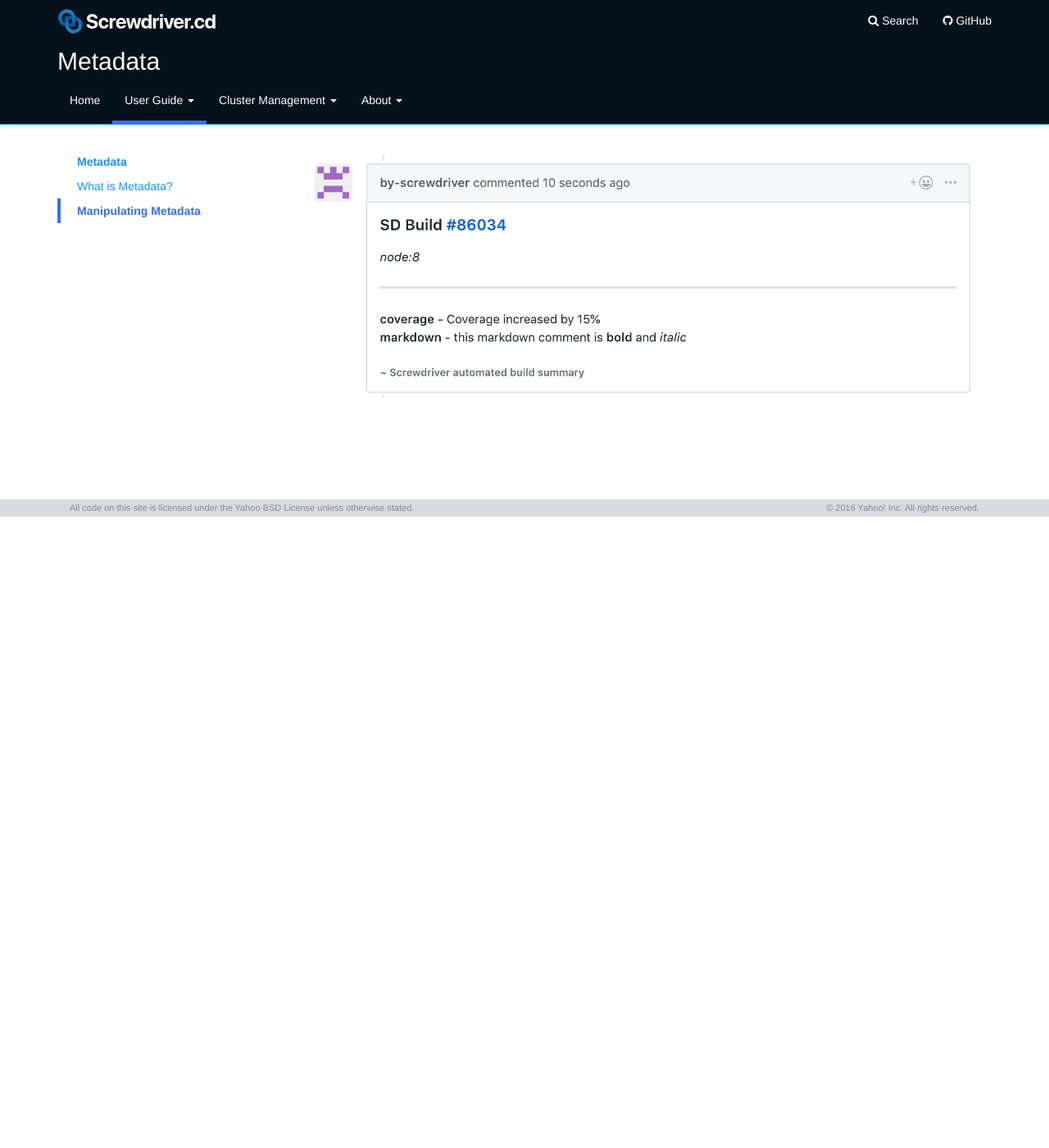
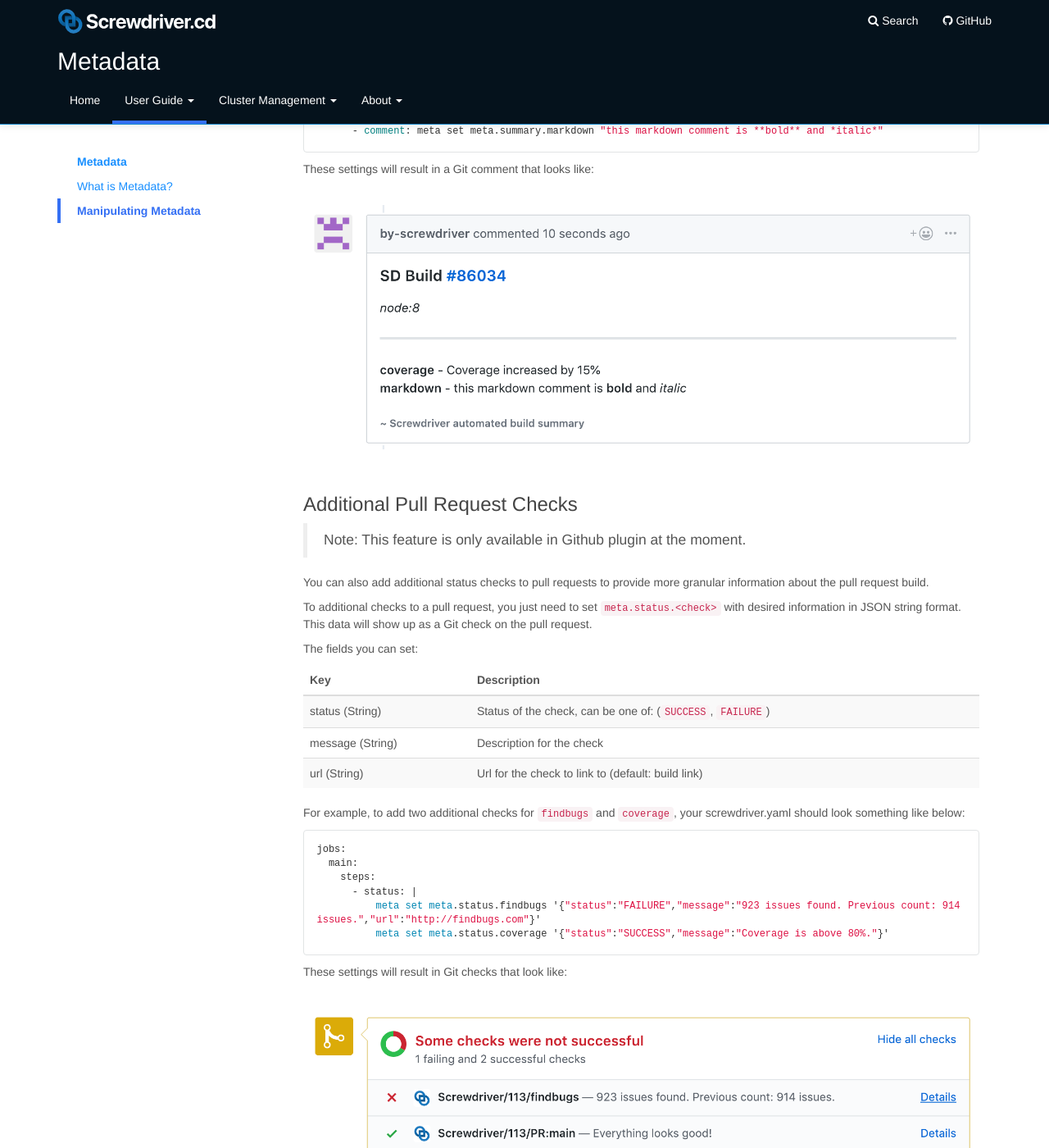
Before and after one commit to screwdriver-cd/guide, a Jekyll site: the page built from docs/user-guide/metadata.md, in a window 1280 px wide and 1400 px high, scrolled down 1524 px. Shown: the whole window at 82% size. Built offline with Jekyll 4.4.1, drawn with Linux system fonts in a browser that asks for light colours; before the commit the page ends 2154 px from its top, so only the background shows below that; some of the changed text lies outside the part shown.

Commit message:
feat(1440): Add docs for additional Git status checks (#267)

````diff
--- a/docs/user-guide/metadata.md
+++ b/docs/user-guide/metadata.md
@@ -64,6 +64,9 @@ Notes:
 - If the `--external` flag did not trigger the build, then meta will not be set.
 
 ### Pull Request Comments
+
+> Note: This feature is only available in Github plugin at the moment.
+
 You can write comments to pull requests in Git from a Screwdriver build through using metadata. The contents of the comments should be written to the meta summary object from your pipeline's PR build.
 
 To write out metadata to a pull request, you just need to set `meta.summary` with desired information. This data will show up as a comment in Git by a headless Git user.
@@ -87,3 +90,34 @@ jobs:
 These settings will result in a Git comment that looks like:
 
 ![PR comment](./assets/pr-comment.png)
+
+### Additional Pull Request Checks
+
+> Note: This feature is only available in Github plugin at the moment.
+
+You can also add additional status checks to pull requests to provide more granular information about the pull request build.
+
+To additional checks to a pull request, you just need to set `meta.status.<check>` with desired information in JSON string format. This data will show up as a Git check on the pull request.
+
+The fields you can set:
+
+| Key | Description |
+| --- | ----------- |
+| status (String) | Status of the check, can be one of: (`SUCCESS`, `FAILURE`) |
+| message (String) | Description for the check |
+| url (String) | Url for the check to link to (default: build link)
+
+For example, to add two additional checks for `findbugs` and `coverage`, your screwdriver.yaml should look something like below:
+
+```
+jobs:
+  main:
+    steps:
+      - status: |
+          meta set meta.status.findbugs '{"status":"FAILURE","message":"923 issues found. Previous count: 914 issues.","url":"http://findbugs.com"}'
+          meta set meta.status.coverage '{"status":"SUCCESS","message":"Coverage is above 80%."}'
+```
+
+These settings will result in Git checks that look like:
+
+![PR checks](./assets/pr-checks.png)
````
Also changed, not shown: docs/user-guide/assets/pr-checks.png (added).
